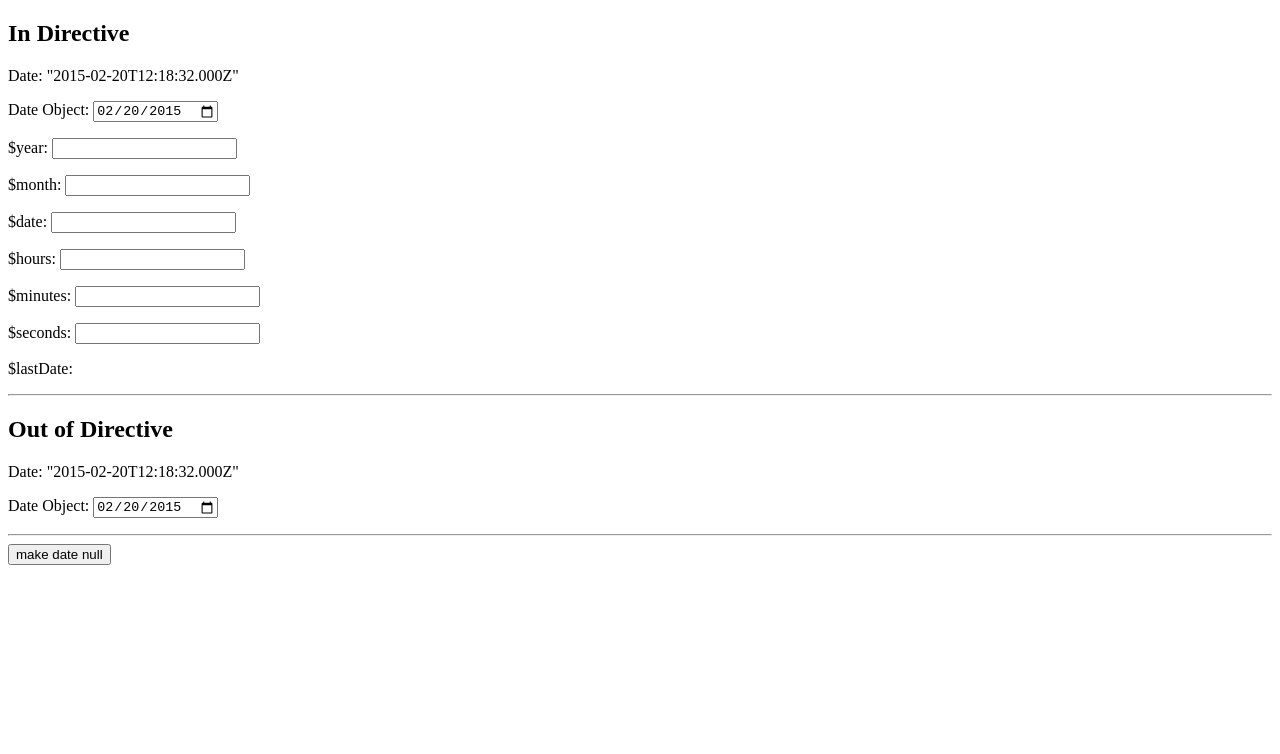
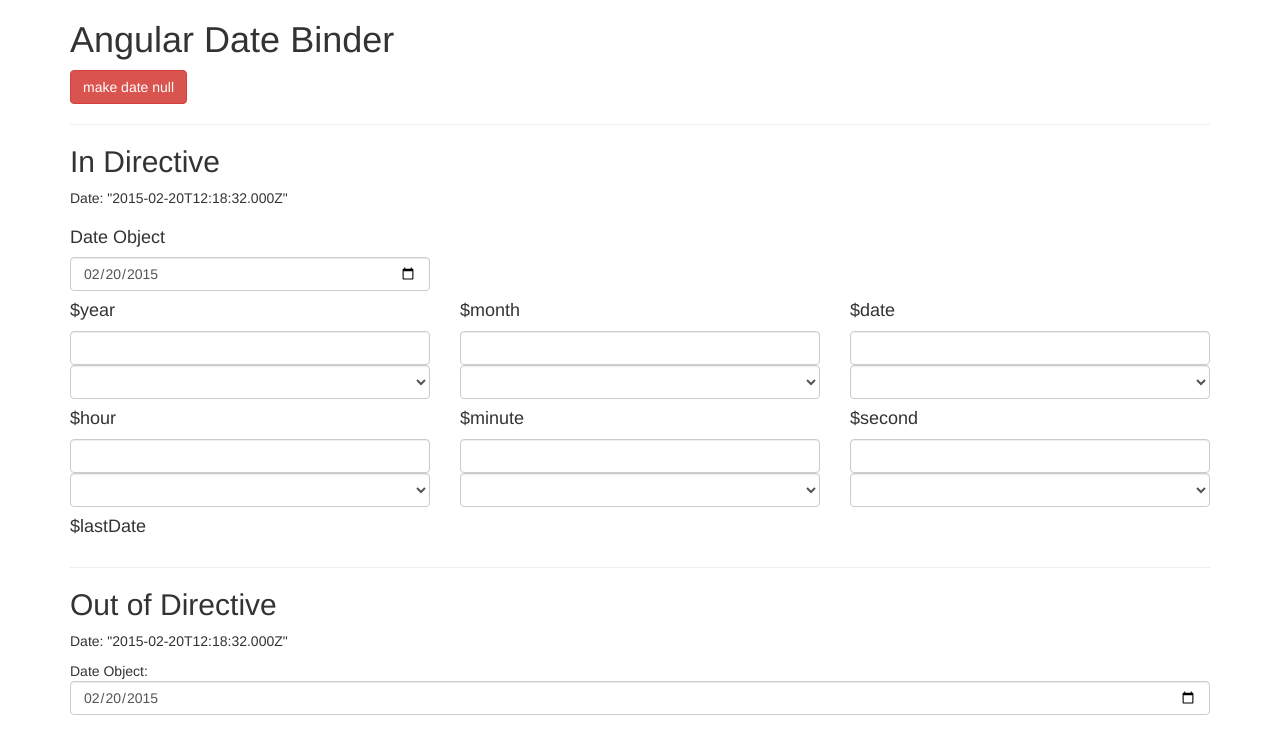
Before and after one commit to endaaman/angular-date-binder, a website: page index.html in a window 1280 px wide. Drawn offline with nearby package versions, Linux system fonts and the light colour scheme; files that its build step writes are made by us from their sources.

Commit message:
add select tag example

```diff
--- a/index.html
+++ b/index.html
@@ -2,40 +2,90 @@
 <html ng-app="sampleApp">
 <meta charset="utf-8">
 <title>sample</title>
-<script src="bower_components/angular/angular.js"></script>
-<script src="dist/angular-date-binder.js"></script>
+<link href="//maxcdn.bootstrapcdn.com/bootstrap/3.3.2/css/bootstrap.min.css" rel="stylesheet">
+<script src="./bower_components/angular/angular.js"></script>
+<script src="./angular-date-binder.js"></script>
 <script type="text/javascript">
-'use strict';
 angular.module('sampleApp', ['angularDateBinder'])
 .controller('Ctrl', function($scope) {
-    $scope.d = new Date();
+    $scope.date = new Date();
     $scope.makeDateNull = function(){
-        $scope.d = null
+        $scope.date = null
     }
+    $scope.range = function(start, stop){
+        var list = new Array()
+        for (var i = parseInt(start); i <= parseInt(stop); i = i + 1) {
+            list.push(i)
+        }
+        return list
+    }
+
 });
 </script>
-<body ng-controller="Ctrl">
+<body>
+<div class="container">
+    <div ng-controller="Ctrl">
+        <h1>Angular Date Binder</h1>
+        <button class="btn btn-danger" ng-click="makeDateNull()">make date null</button>
+        <hr />
+        <div class="box" bind-date="date">
+            <h2>In Directive</h2>
+            <p>Date: {{date}}</p>
+            <div class="row">
+                <div class="box col-xs-4">
+                    <h4>Date Object</h4>
+                    <input class="form-control" type="date" ng-model="date">
+                </div>
+            </div>
+            <div class="row">
+                <div class="box col-xs-4">
+                    <h4>$year</h4>
+                    <input class="form-control" type="number" ng-model="$year">
+                    <select class="form-control" ng-model="$year" ng-options="year for year in range(2000, 2015)"></select>
+                </div>
+                <div class="box col-xs-4">
+                    <h4>$month</h4>
+                    <input class="form-control" type="number" ng-model="$month">
+                    <select class="form-control" ng-model="$month" ng-options="month for month in range(1, 12)"></select>
+                </div>
+                <div class="box col-xs-4">
+                    <h4>$date</h4>
+                    <input class="form-control" type="number" ng-model="$date">
+                    <select class="form-control" ng-model="$date" ng-options="date for date in range(1, $lastDate)"></select>
+                </div>
+            </div>
 
-<div bind-date="d">
-    <h2>In Directive</h2>
-    <p>Date: {{d}}</p>
-    <p>Date Object: <input type="date" ng-model="d"></p>
-    <p>$year: <input type="number" ng-model="$year"></p>
-    <p>$month: <input type="number" ng-model="$month"></p>
-    <p>$date: <input type="number" ng-model="$date"></p>
-    <p>$hours: <input type="number" ng-model="$hours"></p>
-    <p>$minutes: <input type="number" ng-model="$minutes"></p>
-    <p>$seconds: <input type="number" ng-model="$seconds"></p>
-    <p>$lastDate: {{$lastDate}}</p>
+            <div class="row">
+                <div class="box col-xs-4">
+                    <h4>$hour</h4>
+                    <input class="form-control" type="number" ng-model="$hour">
+                    <select class="form-control" ng-model="$hour" ng-options="hour for hour in range(0, 23)"></select>
+                </div>
+                <div class="box col-xs-4">
+                    <h4>$minute</h4>
+                    <input class="form-control" type="number" ng-model="$minute">
+                    <select class="form-control" ng-model="$minute" ng-options="minute for minute in range(0, 59)"></select>
+                </div>
+                <div class="box col-xs-4">
+                    <h4>$second</h4>
+                    <input class="form-control" type="number" ng-model="$second">
+                    <select class="form-control" ng-model="$second" ng-options="second for second in range(0, 59)"></select>
+                </div>
+                <div class="box col-xs-4">
+                    <h4>$lastDate</h4>
+                    {{$lastDate}}
+                </div>
+            </div>
+        </div>
+        <hr>
+        <div class="box">
+            <h2>Out of Directive</h2>
+            <p>Date: {{date}}</p>
+            <p>Date Object: <input class="form-control" type="date", ng-model="date"></p>
+        </div>
+    </div>
+
 </div>
-<hr>
-<div>
-    <h2>Out of Directive</h2>
-    <p>Date: {{d}}</p>
-    <p>Date Object: <input type="date", ng-model="d"></p>
-</div>
-<hr>
-<button ng-click="makeDateNull()">make date null</button>
 
 </body>
 </html>
```
